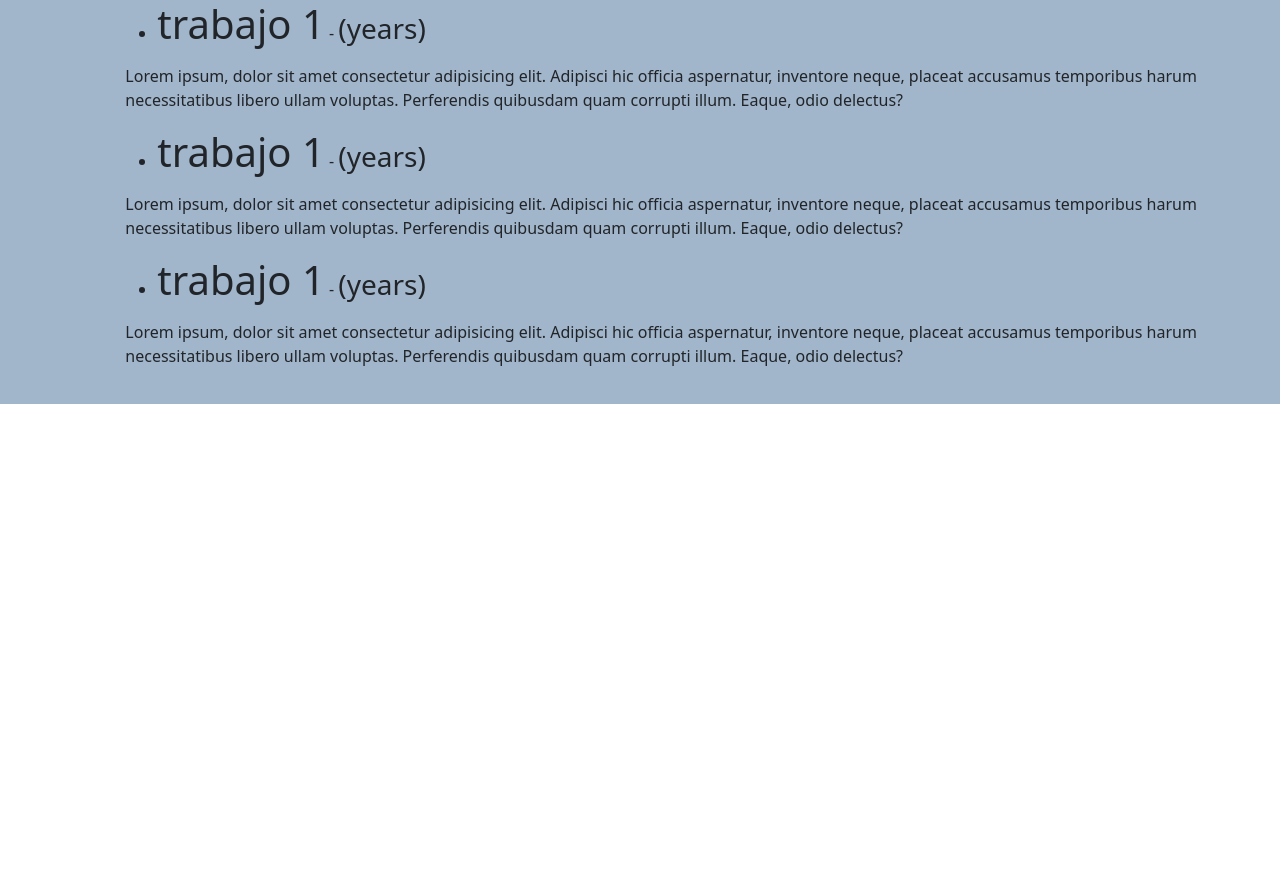
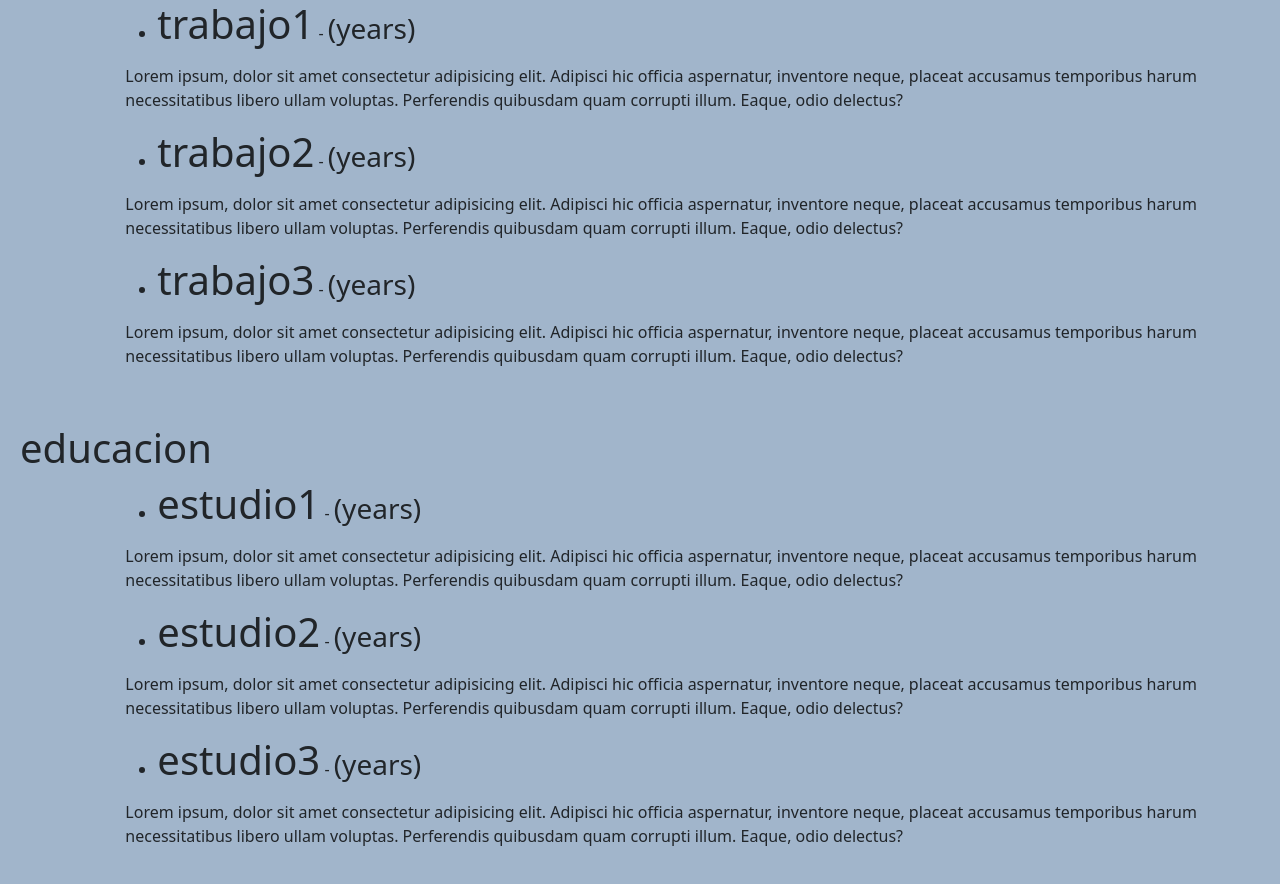
Before and after one commit to migueprograma34/frontEndPortfolio, an Angular app: page / in a window 1280 px wide. Shown: the part 1160-2044 px from the top of the page. Before the commit the page ends 1564 px from the top, so only its background shows below. Built offline with nearby package versions, Linux system fonts and the light colour scheme.

Commit message:
experiencia
+ educación

```diff
--- a/src/app/app.component.html
+++ b/src/app/app.component.html
@@ -1,3 +1,4 @@
 <app-header></app-header>
 <app-encabezado></app-encabezado>
 <app-experience></app-experience>
+<app-educacion></app-educacion>
--- a/src/app/app.module.ts
+++ b/src/app/app.module.ts
@@ -9,6 +9,7 @@
 import { BannerComponent } from './componentes/banner/banner.component';
 import { EncabezadoComponent } from './componentes/encabezado/encabezado.component';
 import { ExperienceComponent } from './componentes/experience/experience.component';
+import { EducacionComponent } from './componentes/educacion/educacion.component';
 
 @NgModule({
   declarations: [
@@ -18,7 +19,8 @@
     SocialMediaComponent,
     BannerComponent,
     EncabezadoComponent,
-    ExperienceComponent
+    ExperienceComponent,
+    EducacionComponent
   ],
   imports: [
     BrowserModule,
--- /dev/null
+++ b/src/app/componentes/educacion/educacion.component.css
@@ -0,0 +1,9 @@
+.row{
+    padding: 20px;
+}
+div{
+    background-color: #a1b5cb;
+}
+h1,h3{
+    display: inline;
+}
--- /dev/null
+++ b/src/app/componentes/educacion/educacion.component.html
@@ -0,0 +1,26 @@
+<div class="row">
+    <h1>educacion</h1>
+    <div class="col-lg-1"></div>
+    <div class="col-lg-11">
+       <ul>
+           <li>
+               <h1>estudio1</h1> - <h3>(years)</h3>
+           </li>
+       </ul>
+       <p>Lorem ipsum, dolor sit amet consectetur adipisicing elit. Adipisci hic officia aspernatur, inventore neque, placeat accusamus temporibus harum necessitatibus libero ullam voluptas. Perferendis quibusdam quam corrupti illum. Eaque, odio delectus?</p>
+       <ul>
+           <li>
+               <h1>estudio2</h1> - <h3>(years)</h3>
+           </li>
+       </ul>
+       <p>Lorem ipsum, dolor sit amet consectetur adipisicing elit. Adipisci hic officia aspernatur, inventore neque, placeat accusamus temporibus harum necessitatibus libero ullam voluptas. Perferendis quibusdam quam corrupti illum. Eaque, odio delectus?</p>
+       <ul>
+           <li>
+               <h1>estudio3</h1> - <h3>(years)</h3>
+           </li>
+       </ul>
+       <p>Lorem ipsum, dolor sit amet consectetur adipisicing elit. Adipisci hic officia aspernatur, inventore neque, placeat accusamus temporibus harum necessitatibus libero ullam voluptas. Perferendis quibusdam quam corrupti illum. Eaque, odio delectus?</p>
+
+
+    </div>
+   </div>
--- a/src/app/componentes/experience/experience.component.html
+++ b/src/app/componentes/experience/experience.component.html
@@ -4,19 +4,19 @@
  <div class="col-lg-11">
     <ul>
         <li>
-            <h1>trabajo 1</h1> - <h3>(years)</h3>
+            <h1>trabajo1</h1> - <h3>(years)</h3>
         </li>
     </ul>
     <p>Lorem ipsum, dolor sit amet consectetur adipisicing elit. Adipisci hic officia aspernatur, inventore neque, placeat accusamus temporibus harum necessitatibus libero ullam voluptas. Perferendis quibusdam quam corrupti illum. Eaque, odio delectus?</p>
     <ul>
         <li>
-            <h1>trabajo 1</h1> - <h3>(years)</h3>
+            <h1>trabajo2</h1> - <h3>(years)</h3>
         </li>
     </ul>
     <p>Lorem ipsum, dolor sit amet consectetur adipisicing elit. Adipisci hic officia aspernatur, inventore neque, placeat accusamus temporibus harum necessitatibus libero ullam voluptas. Perferendis quibusdam quam corrupti illum. Eaque, odio delectus?</p>
     <ul>
         <li>
-            <h1>trabajo 1</h1> - <h3>(years)</h3>
+            <h1>trabajo3</h1> - <h3>(years)</h3>
         </li>
     </ul>
     <p>Lorem ipsum, dolor sit amet consectetur adipisicing elit. Adipisci hic officia aspernatur, inventore neque, placeat accusamus temporibus harum necessitatibus libero ullam voluptas. Perferendis quibusdam quam corrupti illum. Eaque, odio delectus?</p>
```
Also changed, not shown: src/app/componentes/educacion/educacion.component.ts (added, +10 -0 lines), 1 other file (tests, documents, lock files or other folders).
